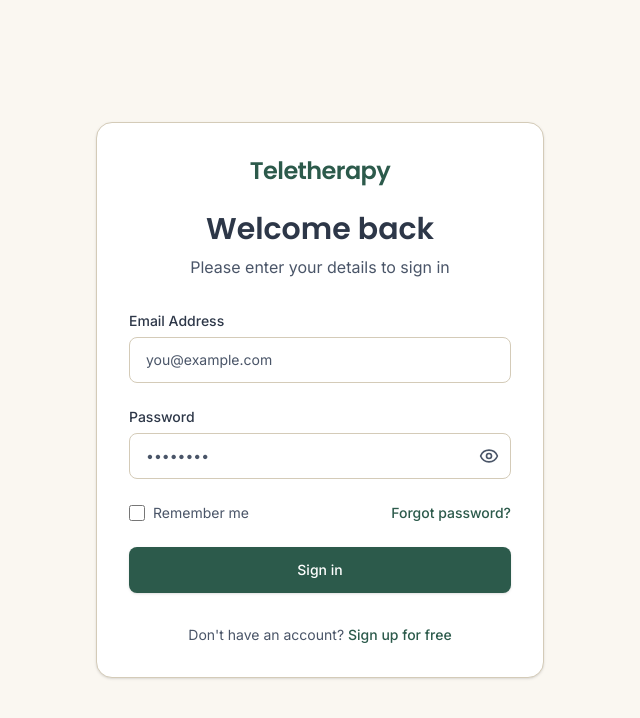
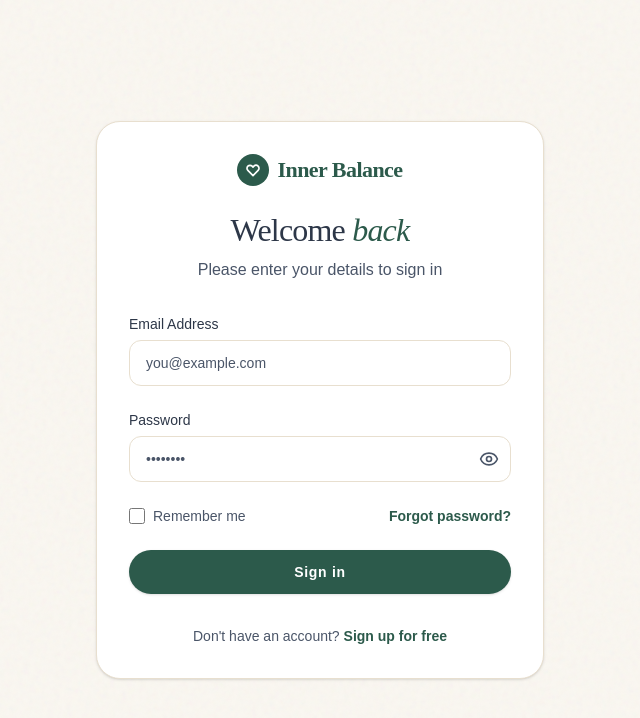
Before and after one commit to Kabita01-web/teletherapy-platform, a React (Vite) app in the folder client/: page /login in a window 1280 px wide. Shown: the top 718 px of the page, without its empty margins (320-960 px from the left). Built offline with nearby package versions, Linux system fonts and the light colour scheme.

Commit message:
feat: Updated Login form with new UI and styling. Adjusted the component to match the rest of the site's design, using `motion` for transitions. Fixed the placeholder text and added a 'Forgot password?' link.

```diff
--- a/client/src/pages/Login.jsx
+++ b/client/src/pages/Login.jsx
@@ -1,7 +1,17 @@
 import React, { useState } from 'react';
 import { Link, useNavigate } from 'react-router-dom';
+import { motion } from 'motion/react';
 import { useAuth } from '../contexts/AuthContext';
 import { Eye, EyeOff, AlertCircle } from 'lucide-react';
+
+/**
+ * Restyled to match the rest of the site: same surface/primary tokens as
+ * Navbar/Hero/About (bg-surface-container-low, border-surface-variant,
+ * etc. instead of the old bg-background/border-outline set), the
+ * Fraunces/Plus Jakarta Sans type pairing, the same brand mark used in
+ * Navbar, and the pill-shaped buttons used everywhere else on the site.
+ * Logic (useAuth, state, handleSubmit) is untouched.
+ */
 
 export default function Login() {
   const [email, setEmail] = useState('');
@@ -32,30 +42,46 @@ export default function Login() {
   };
 
   return (
-    <div className="min-h-screen flex items-center justify-center bg-background py-12 px-4 sm:px-6 lg:px-8 font-body-md text-text-primary">
-      <div className="max-w-md w-full bg-surface p-8 rounded-2xl shadow-sm border border-outline">
+    <div className="min-h-screen flex items-center justify-center bg-surface-container-low bg-noise py-12 px-4 sm:px-6 lg:px-8">
+      <motion.div
+        className="max-w-md w-full bg-surface-container-lowest p-8 rounded-3xl shadow-sm border border-surface-variant"
+        initial={{ opacity: 0, y: 16 }}
+        animate={{ opacity: 1, y: 0 }}
+        transition={{ duration: 0.6, ease: [0.16, 1, 0.3, 1] }}
+      >
         <div className="text-center mb-8">
-          <Link to="/" className="text-2xl font-headline-md text-primary tracking-tight">
-            Teletherapy
+          <Link to="/" className="inline-flex items-center gap-2 group">
+            <div className="w-8 h-8 rounded-full bg-primary flex items-center justify-center">
+              <svg viewBox="0 0 24 24" fill="none" className="w-4 h-4 text-white" stroke="currentColor" strokeWidth={2.5}>
+                <path
+                  strokeLinecap="round"
+                  strokeLinejoin="round"
+                  d="M4.318 6.318a4.5 4.5 0 000 6.364L12 20.364l7.682-7.682a4.5 4.5 0 00-6.364-6.364L12 7.636l-1.318-1.318a4.5 4.5 0 00-6.364 0z"
+                />
+              </svg>
+            </div>
+            <span className="text-[22px] font-['Fraunces',serif] font-semibold text-primary leading-none tracking-tight">
+              Inner Balance
+            </span>
           </Link>
-          <h2 className="mt-6 text-3xl font-headline-lg text-text-primary">
-            Welcome back
+          <h2 className="mt-6 text-headline-lg font-['Fraunces',serif] font-medium text-on-background tracking-tight">
+            Welcome <span className="italic text-primary">back</span>
           </h2>
-          <p className="mt-2 text-text-secondary font-body-md">
+          <p className="mt-2 text-body-md font-['Plus_Jakarta_Sans',sans-serif] text-text-muted">
             Please enter your details to sign in
           </p>
         </div>
 
         {error && (
-          <div className="mb-6 p-4 rounded-lg bg-error-container text-on-error-container flex items-start">
+          <div className="mb-6 p-4 rounded-xl bg-error-container text-on-error-container flex items-start">
             <AlertCircle className="w-5 h-5 mr-3 mt-0.5 flex-shrink-0" />
-            <span className="text-sm font-medium">{error}</span>
+            <span className="text-body-sm font-['Plus_Jakarta_Sans',sans-serif] font-medium">{error}</span>
           </div>
         )}
 
         <form className="space-y-6" onSubmit={handleSubmit}>
           <div>
-            <label htmlFor="email" className="block text-sm font-medium text-text-primary mb-1.5">
+            <label htmlFor="email" className="block text-body-sm font-['Plus_Jakarta_Sans',sans-serif] font-medium text-on-surface mb-1.5">
               Email Address
             </label>
             <input
@@ -66,13 +92,13 @@ export default function Login() {
               required
               value={email}
               onChange={(e) => setEmail(e.target.value)}
-              className="appearance-none block w-full px-4 py-3 border border-outline rounded-lg placeholder-text-muted focus:outline-none focus:ring-2 focus:ring-primary focus:border-primary transition-colors sm:text-sm bg-surface"
+              className="appearance-none block w-full px-4 py-3 border border-surface-variant rounded-xl placeholder-text-muted focus:outline-none focus:ring-2 focus:ring-primary focus:border-primary transition-colors text-body-sm font-['Plus_Jakarta_Sans',sans-serif] bg-surface text-on-surface"
               placeholder="you@example.com"
             />
           </div>
 
           <div>
-            <label htmlFor="password" className="block text-sm font-medium text-text-primary mb-1.5">
+            <label htmlFor="password" className="block text-body-sm font-['Plus_Jakarta_Sans',sans-serif] font-medium text-on-surface mb-1.5">
               Password
             </label>
             <div className="relative">
@@ -84,12 +110,12 @@ export default function Login() {
                 required
                 value={password}
                 onChange={(e) => setPassword(e.target.value)}
-                className="appearance-none block w-full px-4 py-3 border border-outline rounded-lg placeholder-text-muted focus:outline-none focus:ring-2 focus:ring-primary focus:border-primary transition-colors sm:text-sm bg-surface pr-10"
+                className="appearance-none block w-full px-4 py-3 border border-surface-variant rounded-xl placeholder-text-muted focus:outline-none focus:ring-2 focus:ring-primary focus:border-primary transition-colors text-body-sm font-['Plus_Jakarta_Sans',sans-serif] bg-surface text-on-surface pr-10"
                 placeholder="••••••••"
               />
               <button
                 type="button"
-                className="absolute inset-y-0 right-0 pr-3 flex items-center text-text-muted hover:text-text-primary"
+                className="absolute inset-y-0 right-0 pr-3 flex items-center text-text-muted hover:text-on-surface transition-colors"
                 onClick={() => setShowPassword(!showPassword)}
               >
                 {showPassword ? <EyeOff className="h-5 w-5" /> : <Eye className="h-5 w-5" />}
@@ -105,15 +131,15 @@ export default function Login() {
                 type="checkbox"
                 checked={rememberMe}
                 onChange={(e) => setRememberMe(e.target.checked)}
-                className="h-4 w-4 text-primary focus:ring-primary border-outline rounded"
+                className="h-4 w-4 text-primary focus:ring-primary border-surface-variant rounded"
               />
-              <label htmlFor="remember-me" className="ml-2 block text-sm text-text-secondary">
+              <label htmlFor="remember-me" className="ml-2 block text-body-sm font-['Plus_Jakarta_Sans',sans-serif] text-text-muted">
                 Remember me
               </label>
             </div>
 
-            <div className="text-sm">
-              <Link to="/forgot-password" className="font-medium text-primary hover:text-primary-container transition-colors">
+            <div className="text-body-sm">
+              <Link to="/forgot-password" className="font-['Plus_Jakarta_Sans',sans-serif] font-semibold text-primary hover:text-primary-container transition-colors">
                 Forgot password?
               </Link>
             </div>
@@ -123,12 +149,12 @@ export default function Login() {
             <button
               type="submit"
               disabled={isLoading}
-              className={`w-full flex justify-center py-3 px-4 border border-transparent rounded-lg shadow-sm text-sm font-medium text-on-primary bg-primary hover:bg-primary-container focus:outline-none focus:ring-2 focus:ring-offset-2 focus:ring-primary transition-colors ${
-                isLoading ? 'opacity-75 cursor-not-allowed' : ''
+              className={`w-full flex justify-center py-3.5 px-4 rounded-full text-label-md font-['Plus_Jakarta_Sans',sans-serif] font-semibold text-on-primary bg-primary hover:bg-primary-container hover:shadow-lg hover:-translate-y-0.5 active:translate-y-0 focus:outline-none focus:ring-2 focus:ring-offset-2 focus:ring-primary shadow-sm transition-all duration-300 ${
+                isLoading ? 'opacity-75 cursor-not-allowed hover:translate-y-0' : ''
               }`}
             >
               {isLoading ? (
-                <div className="w-5 h-5 border-2 border-on-primary border-t-transparent rounded-full animate-spin"></div>
+                <div className="w-5 h-5 border-2 border-on-primary border-t-transparent rounded-full animate-spin" />
               ) : (
                 'Sign in'
               )}
@@ -137,14 +163,14 @@ export default function Login() {
         </form>
 
         <div className="mt-8 text-center">
-          <p className="text-sm text-text-secondary">
+          <p className="text-body-sm font-['Plus_Jakarta_Sans',sans-serif] text-text-muted">
             Don't have an account?{' '}
-            <Link to="/register" className="font-medium text-primary hover:text-primary-container transition-colors">
+            <Link to="/register" className="font-semibold text-primary hover:text-primary-container transition-colors">
               Sign up for free
             </Link>
           </p>
         </div>
-      </div>
+      </motion.div>
     </div>
   );
 }
```
